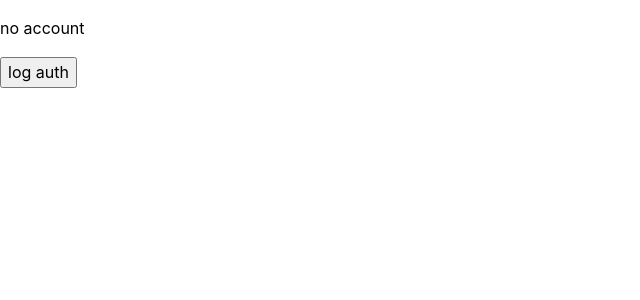
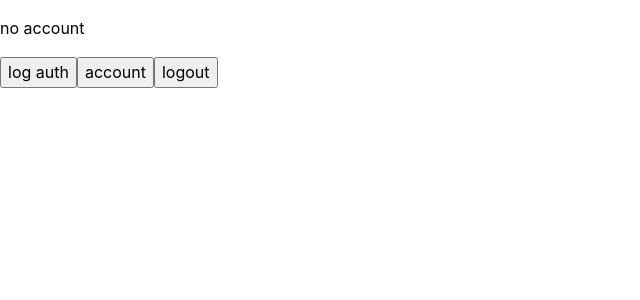
Before and after one commit to EllisJeremy/Database_Group_Project, a React (Vite) app in the folder frontend/: page / in a window 1280 px wide. Shown: the top 300 px of the page, without its empty margins (0-640 px from the left). Built offline with nearby package versions, Linux system fonts and the light colour scheme; no server answers.

Commit message:
chore: buttons for testing

```diff
--- a/frontend/src/pages/Home.tsx
+++ b/frontend/src/pages/Home.tsx
@@ -1,11 +1,16 @@
+import { useNavigate } from "react-router-dom";
 import { useAuthStore } from "../state/useAuthStore";
 
 export default function Home() {
-  const { user } = useAuthStore();
+  const { user, logout } = useAuthStore();
+  const navigate = useNavigate();
+
   return (
     <div>
       <p>{user?.email ?? "no account"}</p>
       <button onClick={() => console.log(user)}>log auth</button>
+      <button onClick={() => navigate("/account")}>account</button>
+      <button onClick={async () => await logout()}>logout</button>
     </div>
   );
 }
```
